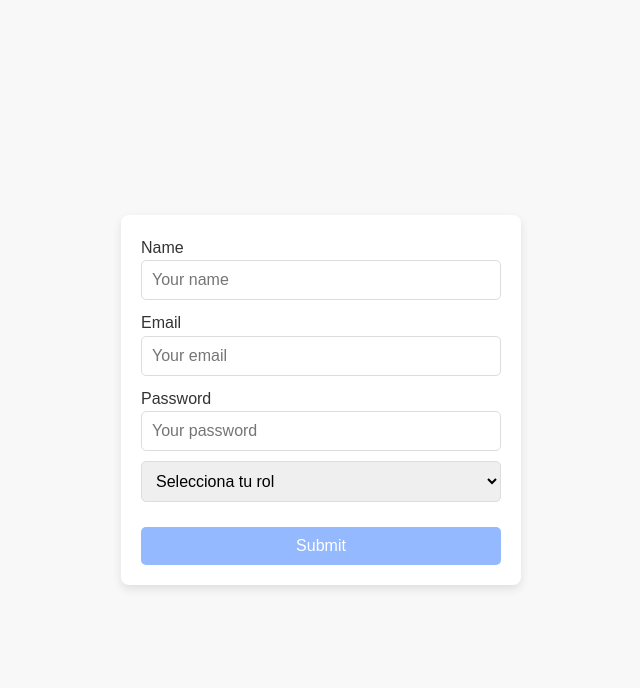
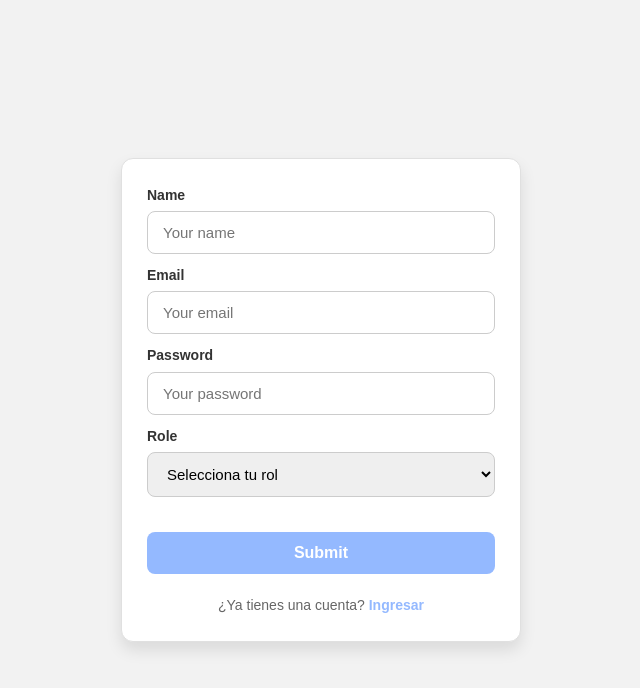
Before and after one commit to Lucio-Morales/Find-teacher-react, a React (Vite) app in the folder client/: page /register in a window 1280 px wide. Shown: the top 688 px of the page, without its empty margins (319-959 px from the left). Built offline with nearby package versions, Linux system fonts and the light colour scheme.

Commit message:
advanced with register form

```diff
--- a/client/src/pages/Register/demo.tsx
+++ b/client/src/pages/Register/demo.tsx
@@ -1,83 +1,5 @@
 import { useForm } from 'react-hook-form';
-import styled from 'styled-components';
-
-export const FormWrapper = styled.div`
-  display: flex;
-  flex-direction: column;
-  justify-content: center;
-  align-items: center;
-  width: 100%;
-  height: 100vh;
-  background-color: #f8f8f8;
-`;
-
-export const Form = styled.form`
-  display: flex;
-  flex-direction: column;
-  width: 400px;
-  padding: 20px;
-  background-color: #fff;
-  box-shadow: 0px 4px 10px rgba(0, 0, 0, 0.1);
-  border-radius: 8px;
-`;
-
-export const Input = styled.input`
-  width: 100%;
-  padding: 10px;
-
-  border: 1px solid #ddd;
-  border-radius: 5px;
-  font-size: 16px;
-
-  &:focus {
-    outline: none;
-    border-color: #94b9ff;
-  }
-`;
-
-export const Label = styled.label`
-  display: block;
-`;
-
-export const FormSelect = styled.select`
-  width: 100%;
-  padding: 10px;
-  margin-bottom: 15px;
-  border: 1px solid #ddd;
-  border-radius: 5px;
-  font-size: 16px;
-
-  &:focus {
-    outline: none;
-    border-color: #94b9ff;
-  }
-`;
-
-export const SubmitButton = styled.button`
-  width: 100%;
-  padding: 10px;
-  margin-top: 10px;
-  background-color: #94b9ff;
-  color: white;
-  font-size: 16px;
-  border: none;
-  border-radius: 5px;
-  cursor: pointer;
-  transition: background-color 0.3s ease;
-
-  &:hover {
-    background-color: #6882b4;
-  }
-
-  &:active {
-    background-color: #56739e;
-  }
-
-  &:disabled {
-    background-color: #ddd;
-    cursor: not-allowed;
-  }
-`;
+import { Form, FormWrapper } from './styles';
 
 const RegisterDemo = () => {
   const {
@@ -93,8 +15,8 @@ const RegisterDemo = () => {
   return (
     <FormWrapper>
       <Form onSubmit={onSubmit}>
-        <Label>Name</Label>
-        <Input
+        <label>Name</label>
+        <input
           type="text"
           placeholder="Your name"
           {...register('name', {
@@ -111,8 +33,8 @@ const RegisterDemo = () => {
             {errors.name.message}
           </span>
         )}
-        <Label>Email</Label>
-        <Input
+        <label>Email</label>
+        <input
           type="email"
           placeholder="Your email"
           {...register('email', {
@@ -129,14 +51,14 @@ const RegisterDemo = () => {
             {errors.email.message}
           </span>
         )}
-        <Label>Password</Label>
-        <Input
+        <label>Password</label>
+        <input
           type="password"
           placeholder="Your password"
           {...register('password', {
             required: { value: true, message: 'Ingrese una contraseña' },
             minLength: {
-              value: 4,
+              value: 6,
               message: 'Contraseña demasiado corta',
             },
             pattern: {
@@ -151,23 +73,30 @@ const RegisterDemo = () => {
             {errors.password.message}
           </span>
         )}
-        <FormSelect
+        <label htmlFor="role">Role</label>
+        <select
+          defaultValue=""
           {...register('role', {
             required: { value: true, message: 'Seleccione un rol.' },
           })}
         >
-          <option value="" disabled selected>
+          <option value="" disabled>
             Selecciona tu rol
           </option>
           <option value="profesor">Soy profesor</option>
           <option value="estudiante">Soy estudiante</option>
-        </FormSelect>
+        </select>
+
         {errors.role && (
           <span style={{ color: 'tomato', fontSize: '14px' }}>
             {errors.role.message}
           </span>
         )}
-        <SubmitButton>Submit</SubmitButton>
+        <button>Submit</button>
+
+        <div className="redirect-text">
+          ¿Ya tienes una cuenta? <span>Ingresar</span>
+        </div>
       </Form>
     </FormWrapper>
   );
--- a/client/src/pages/Register/styles/index.tsx
+++ b/client/src/pages/Register/styles/index.tsx
@@ -1,75 +1,134 @@
 import styled from 'styled-components';
 
-export const FormContainer = styled.div`
+const FormWrapper = styled.div`
   display: flex;
-  flex-direction: column;
   justify-content: center;
   align-items: center;
   width: 100%;
   height: 100vh;
-  background-color: #f8f8f8;
+  background-color: #f2f2f2;
+  padding: 20px; /* Padding to avoid content touching the screen edges on mobile */
 `;
 
-export const Form = styled.form`
+const Form = styled.form`
   display: flex;
   flex-direction: column;
-  width: 400px;
-  padding: 20px;
+  width: 100%;
+  max-width: 400px; /* Maximum width for larger screens */
+  padding: 25px;
   background-color: #fff;
-  box-shadow: 0px 4px 10px rgba(0, 0, 0, 0.1);
+  box-shadow: 0px 8px 16px rgba(0, 0, 0, 0.1);
+  border-radius: 12px;
+  border: 1px solid #e0e0e0;
+
+  input,
+  select {
+    width: 100%;
+    padding: 12px 15px;
+    margin-bottom: 15px;
+    border: 1px solid #ccc;
     border-radius: 8px;
-`;
-
-export const FormInput = styled.input`
-  width: 100%;
-  padding: 10px;
-  margin-bottom: 15px;
-  border: 1px solid #ddd;
-  border-radius: 5px;
-  font-size: 16px;
+    font-size: 15px;
+    transition: border-color 0.3s, box-shadow 0.3s;
 
     &:focus {
       outline: none;
       border-color: #94b9ff;
+      box-shadow: 0px 4px 8px rgba(0, 0, 0, 0.1);
     }
-`;
+  }
 
-export const FormSelect = styled.select`
+  label {
+    font-size: 14px;
+    font-weight: 600;
+    margin-bottom: 5px;
+    color: #333;
+  }
+
+  button {
     width: 100%;
-  padding: 10px;
-  margin-bottom: 15px;
-  border: 1px solid #ddd;
-  border-radius: 5px;
+    padding: 12px;
+    margin-top: 20px;
+    background-color: #94b9ff;
+    color: #fff;
     font-size: 16px;
-
-  &:focus {
-    outline: none;
-    border-color: #94b9ff;
-  }
-`;
-
-export const FormButton = styled.button`
-  width: 100%;
-  padding: 10px;
-  margin-top: 10px;
-  background-color: #94b9ff;
-  color: white;
-  font-size: 16px;
+    font-weight: bold;
     border: none;
-  border-radius: 5px;
+    border-radius: 8px;
     cursor: pointer;
-  transition: background-color 0.3s ease;
+    transition: background-color 0.3s, transform 0.3s;
 
     &:hover {
       background-color: #6882b4;
+      transform: translateY(-2px);
+      box-shadow: 0px 6px 12px rgba(0, 0, 0, 0.1);
     }
 
     &:active {
       background-color: #56739e;
+      transform: translateY(0);
     }
 
     &:disabled {
-    background-color: #ddd;
+      background-color: #ccc;
       cursor: not-allowed;
     }
+  }
+
+  .redirect-text {
+    text-align: center;
+    margin-top: 20px;
+    font-size: 14px;
+    color: #666;
+
+    span {
+      cursor: pointer;
+      color: #94b9ff;
+      text-decoration: none;
+      font-weight: bold;
+      transition: color 0.3s;
+
+      &:hover {
+        color: #6882b4;
+      }
+    }
+  }
+
+  @media (max-width: 768px) {
+    /* Ajustes para pantallas medianas */
+    padding: 20px;
+
+    input,
+    select,
+    button {
+      padding: 10px 12px;
+      font-size: 14px;
+    }
+  }
+
+  @media (max-width: 480px) {
+    /* Ajustes para pantallas pequeñas */
+    padding: 15px;
+
+    input,
+    select,
+    button {
+      padding: 8px 10px;
+      font-size: 13px;
+    }
+
+    label {
+      font-size: 13px;
+    }
+
+    button {
+      font-size: 15px;
+    }
+
+    .redirect-text {
+      font-size: 13px;
+    }
+  }
 `;
+
+export { FormWrapper, Form };
```
Lines whose indentation alone changed are shown as unchanged.
